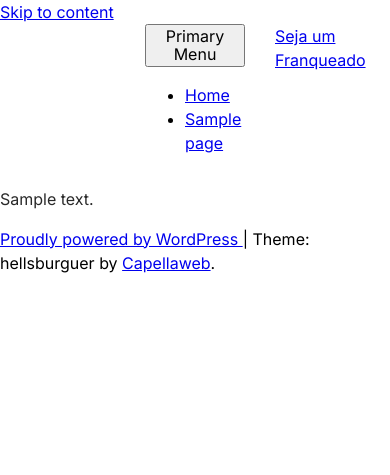
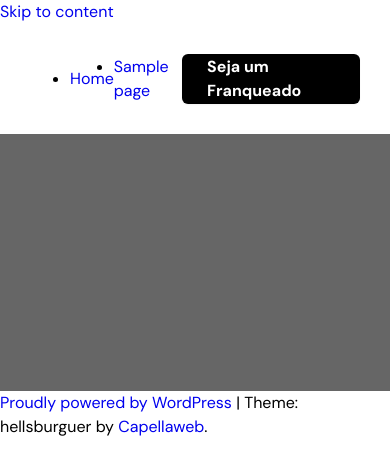
Before and after one commit to eduardocapella/hellsburguer, a WordPress theme: template front-page.php in a window 390 px wide. Shown: the top 475 px of the page. Run offline with PHP 8.4 and a stand-in for WordPress, Linux system fonts and the light colour scheme; the site name, menu and one post (Sample post) are stand-ins, and other content is empty.

Commit message:
Seção restaurantes, inclusão do mixin media-breakpoint do Bootstrap, ajustes em functions, header, css, etc.

```diff
--- a/assets/sass/abstract/_placeholders.scss
+++ b/assets/sass/abstract/_placeholders.scss
@@ -0,0 +1,4 @@
+%reseta-lista {
+	padding-left: 0;
+	list-style: none;
+}
--- a/assets/sass/abstract/_variables.scss
+++ b/assets/sass/abstract/_variables.scss
@@ -1,4 +1,4 @@
 
 
-$font-body: 'Inter', sans-serif;
+$font-body: 'DM Sans', sans-serif;
 $font-headings: 'IBM Plex Serif', sans-serif;
--- /dev/null
+++ b/assets/sass/bootstrap/_bootstrap.scss
@@ -0,0 +1,19 @@
+@import 'breakpoints';
+@import 'bootstrap-grid';
+
+$grid-breakpoints: (
+  xs: 0,
+  sm: 576px,
+  md: 768px,
+  lg: 992px,
+  xl: 1200px,
+  xxl: 1400px
+);
+
+$container-max-widths: (
+  sm: 540px,
+  md: 720px,
+  lg: 960px,
+  xl: 1140px,
+  xxl: 1320px
+);
--- /dev/null
+++ b/assets/sass/bootstrap/_breakpoints.scss
@@ -0,0 +1,123 @@
+// Breakpoint viewport sizes and media queries.
+//
+// Breakpoints are defined as a map of (name: minimum width), order from small to large:
+//
+//    (xs: 0, sm: 576px, md: 768px, lg: 992px, xl: 1200px)
+//
+// The map defined in the `$grid-breakpoints` global variable is used as the `$breakpoints` argument by default.
+
+// Name of the next breakpoint, or null for the last breakpoint.
+//
+//    >> breakpoint-next(sm)
+//    md
+//    >> breakpoint-next(sm, (xs: 0, sm: 576px, md: 768px, lg: 992px, xl: 1200px))
+//    md
+//    >> breakpoint-next(sm, $breakpoint-names: (xs sm md lg xl))
+//    md
+@function breakpoint-next($name, $breakpoints: $grid-breakpoints, $breakpoint-names: map-keys($breakpoints)) {
+  $n: index($breakpoint-names, $name);
+  @return if($n != null and $n < length($breakpoint-names), nth($breakpoint-names, $n + 1), null);
+}
+
+// Minimum breakpoint width. Null for the smallest (first) breakpoint.
+//
+//    >> breakpoint-min(sm, (xs: 0, sm: 576px, md: 768px, lg: 992px, xl: 1200px))
+//    576px
+@function breakpoint-min($name, $breakpoints: $grid-breakpoints) {
+  $min: map-get($breakpoints, $name);
+  @return if($min != 0, $min, null);
+}
+
+// Maximum breakpoint width. Null for the largest (last) breakpoint.
+// The maximum value is calculated as the minimum of the next one less 0.02px
+// to work around the limitations of `min-` and `max-` prefixes and viewports with fractional widths.
+// See https://www.w3.org/TR/mediaqueries-4/#mq-min-max
+// Uses 0.02px rather than 0.01px to work around a current rounding bug in Safari.
+// See https://bugs.webkit.org/show_bug.cgi?id=178261
+//
+//    >> breakpoint-max(sm, (xs: 0, sm: 576px, md: 768px, lg: 992px, xl: 1200px))
+//    767.98px
+@function breakpoint-max($name, $breakpoints: $grid-breakpoints) {
+  $next: breakpoint-next($name, $breakpoints);
+  @return if($next, breakpoint-min($next, $breakpoints) - .02, null);
+}
+
+// Returns a blank string if smallest breakpoint, otherwise returns the name with a dash in front.
+// Useful for making responsive utilities.
+//
+//    >> breakpoint-infix(xs, (xs: 0, sm: 576px, md: 768px, lg: 992px, xl: 1200px))
+//    ""  (Returns a blank string)
+//    >> breakpoint-infix(sm, (xs: 0, sm: 576px, md: 768px, lg: 992px, xl: 1200px))
+//    "-sm"
+@function breakpoint-infix($name, $breakpoints: $grid-breakpoints) {
+  @return if(breakpoint-min($name, $breakpoints) == null, "", "-#{$name}");
+}
+
+// Media of at least the minimum breakpoint width. No query for the smallest breakpoint.
+// Makes the @content apply to the given breakpoint and wider.
+@mixin media-breakpoint-up($name, $breakpoints: $grid-breakpoints) {
+  $min: breakpoint-min($name, $breakpoints);
+  @if $min {
+	 @media (min-width: $min) {
+		@content;
+	 }
+  } @else {
+	 @content;
+  }
+}
+
+// Media of at most the maximum breakpoint width. No query for the largest breakpoint.
+// Makes the @content apply to the given breakpoint and narrower.
+@mixin media-breakpoint-down($name, $breakpoints: $grid-breakpoints) {
+  $max: breakpoint-max($name, $breakpoints);
+  @if $max {
+	 @media (max-width: $max) {
+		@content;
+	 }
+  } @else {
+	 @content;
+  }
+}
+
+// Media that spans multiple breakpoint widths.
+// Makes the @content apply between the min and max breakpoints
+@mixin media-breakpoint-between($lower, $upper, $breakpoints: $grid-breakpoints) {
+  $min: breakpoint-min($lower, $breakpoints);
+  $max: breakpoint-max($upper, $breakpoints);
+
+  @if $min != null and $max != null {
+	 @media (min-width: $min) and (max-width: $max) {
+		@content;
+	 }
+  } @else if $max == null {
+	 @include media-breakpoint-up($lower, $breakpoints) {
+		@content;
+	 }
+  } @else if $min == null {
+	 @include media-breakpoint-down($upper, $breakpoints) {
+		@content;
+	 }
+  }
+}
+
+// Media between the breakpoint's minimum and maximum widths.
+// No minimum for the smallest breakpoint, and no maximum for the largest one.
+// Makes the @content apply only to the given breakpoint, not viewports any wider or narrower.
+@mixin media-breakpoint-only($name, $breakpoints: $grid-breakpoints) {
+  $min: breakpoint-min($name, $breakpoints);
+  $max: breakpoint-max($name, $breakpoints);
+
+  @if $min != null and $max != null {
+	 @media (min-width: $min) and (max-width: $max) {
+		@content;
+	 }
+  } @else if $max == null {
+	 @include media-breakpoint-up($name, $breakpoints) {
+		@content;
+	 }
+  } @else if $min == null {
+	 @include media-breakpoint-down($name, $breakpoints) {
+		@content;
+	 }
+  }
+}
--- a/assets/sass/elements/_buttons.scss
+++ b/assets/sass/elements/_buttons.scss
@@ -0,0 +1,13 @@
+.btn-franqueado {
+	height: 50px;
+	border-radius: 6px;
+	padding: 13px 25px 13px 25px;
+	background-color: $color-neutral-pure;
+	display: flex;
+	justify-content: center;
+	align-items: center;
+	color: #fff;
+	font-weight: 600;
+
+	box-shadow: 0px 1px 2px 0px rgba(#000, .05);
+}
--- a/assets/sass/elements/_elements.scss
+++ b/assets/sass/elements/_elements.scss
@@ -1,3 +1,9 @@
 @import 'buttons';
 @import 'forms';
 @import 'lists';
+@import 'header';
+
+
+a {
+	text-decoration: none;
+}
--- /dev/null
+++ b/assets/sass/elements/_header.scss
@@ -0,0 +1,20 @@
+#masthead {
+	height: 110px;
+	padding: 15px;
+
+	.container {
+		display: flex;
+		justify-content: space-between;
+		align-items: center;
+	}
+}
+
+
+.custom-logo-link {
+	display: block;
+	img {
+		display: block;
+		height: 80px;
+		width: 100%;
+	}
+}
--- a/assets/sass/navigation/_main-menu.scss
+++ b/assets/sass/navigation/_main-menu.scss
@@ -0,0 +1,40 @@
+#primary-menu {
+
+	display: flex;
+	align-items: center;
+	justify-content: space-between;
+	width: 100%;
+
+	ul {
+		@extend %reseta-lista;
+		display: flex;
+		align-items: center;
+
+		li{
+			 margin-right: 40px;
+
+			 a {
+				  font-size: 0.875rem;
+				  font-weight: 500;
+				  line-height: 1.125rem;
+				  color: $color-neutral-dark;
+			 }
+		}
+	}
+}
+
+
+.menu-mobile {
+	display: none;
+	cursor: pointer;
+}
+
+.bar {
+	display: block;
+	width: 28px;
+	height: 3px;
+	border-radius: 2px;
+	margin: 5px auto;
+	background-color: #000;
+	transition: all 0.3s ease-in-out;
+}
--- /dev/null
+++ b/assets/sass/sections/_sections.scss
@@ -0,0 +1,62 @@
+
+.section_restaurantes {
+
+	max-width: 1400px;
+	margin-left: auto;
+	margin-right: auto;
+	padding-top: 100px;
+	padding-bottom: 130px;
+	position: relative;
+
+	text-align: center;
+
+	* {
+		color: white;
+	}
+
+	.overlay {
+		z-index: 5;
+		position: absolute;
+		width: 100%;
+		height: 100%;
+		background-color: rgba( 0, 0, 0, .6);
+		top: 0;
+		padding-top: 0;
+	}
+
+	.container {
+		z-index: 50;
+		position: relative;
+	}
+
+	h2 {
+		text-transform: uppercase;
+		font-size: 2rem;
+
+		@include media-breakpoint-up(sm) {
+			font-size: 3rem;
+		}
+	}
+
+	h3 {
+		padding: 10px;
+		background-color: $color-primary-pure;
+		font-weight: 1.5rem;
+		width: fit-content;
+		margin: 0 auto;
+		margin-bottom: 1rem;
+
+		height: 44px;
+		display: flex;
+	}
+
+	p { margin: 0;}
+
+	ul {
+		@extend %reseta-lista;
+		li {
+			margin-bottom: 40px;
+		}
+	}
+
+}
--- a/assets/sass/style.scss
+++ b/assets/sass/style.scss
@@ -1,9 +1,11 @@
+@use "sass:map";
 
 @import 'abstract/abstract';
-@import 'bootstrap/bootstrap-grid';
+@import 'bootstrap/bootstrap';
 @import 'elements/elements';
 @import 'gutenberg/gutenberg';
+@import 'resets/resets';
+@import 'typography/typography';
 @import 'navigation/navigation';
 @import 'pages/pages';
-@import 'resets/resets';
-@import 'typography/typography';
+@import 'sections/sections';
--- a/assets/sass/typography/_headings.scss
+++ b/assets/sass/typography/_headings.scss
@@ -0,0 +1,12 @@
+h1, h2, h4, h5, h6 {
+	font-family: $font-headings;
+}
+
+h3 {
+	font-family: $font-body;
+}
+
+h1 { font-size: 4rem; line-height: 4.2rem; }
+h2 { font-size: 3rem; line-height: 3.6rem; }
+h3 { font-size: 1.5rem; line-height: 1.5rem; }
+h4 { font-size: 1.3rem; line-height: 1.4rem; }
--- a/front-page.php
+++ b/front-page.php
@@ -17,14 +17,8 @@ get_header();
 
 	<main id="primary" class="site-main">
 
-		<?php
-		while ( have_posts() ) :
-			the_post();
-
-			the_content();
-
-		endwhile; // End of the loop.
-		?>
+      <?php require get_template_directory() . '/inc/fn/exibe_restaurantes.php'; ?>
+      <?php exibe_restaurantes(); ?>
 
 	</main><!-- #main -->
 
--- a/functions.php
+++ b/functions.php
@@ -140,7 +140,7 @@ add_action( 'widgets_init', 'hellsburguer_widgets_init' );
 function hellsburguer_scripts() {
 	// wp_enqueue_style( 'hellsburguer-style', get_stylesheet_uri(), array(), _S_VERSION );
 
-	wp_enqueue_style( 'custom-google-fonts', 'https://fonts.googleapis.com/css2?family=IBM+Plex+Serif:ital,wght@0,400;0,700;1,400&family=Inter:wght@300;400;600;700;800&display=swap', array(), false );
+	wp_enqueue_style( 'custom-google-fonts', 'https://fonts.googleapis.com/css2?family=DM+Sans:ital,wght@0,400;0,700;1,400;1,700&family=IBM+Plex+Serif:ital,wght@0,400;0,700;1,400&display=swap', array(), false );
 
 	wp_enqueue_style( 'hellsburguer-style', get_template_directory_uri() . '/assets/css/style.css', array(), _S_VERSION );
 
@@ -150,6 +150,11 @@ function hellsburguer_scripts() {
 
 }
 add_action( 'wp_enqueue_scripts', 'hellsburguer_scripts' );
+
+function my_custom_admin_css() {
+	wp_enqueue_style( 'style-admin', get_template_directory_uri() . '/style-admin.css', array(), _S_VERSION );
+}
+add_action( 'admin_head', 'my_custom_admin_css' );
 
 
 /**
--- a/header.php
+++ b/header.php
@@ -33,13 +33,18 @@
 
 	<header id="masthead" class="site-header">
 		<div class="container">
-			<div class="row">
-				<div class="col site-branding">
+			<div class="site-branding">
 				<?php the_custom_logo(); ?>
 			</div>
-				<div class="col">
+			<div class="">
 				<nav id="site-navigation" class="main-navigation">
-						<button class="menu-toggle" aria-controls="primary-menu" aria-expanded="false"><?php esc_html_e( 'Primary Menu', 'hellsburguer' ); ?></button>
+
+					<div class="menu-mobile">
+						  <span class="bar"></span>
+						  <span class="bar"></span>
+						  <span class="bar"></span>
+					 </div>
+
 					<?php
 					wp_nav_menu(
 						array(
@@ -48,12 +53,10 @@
 						)
 					);
 					?>
-
 				</nav><!-- #site-navigation -->
 			</div>
-				<div class="col">
+			<div class="">
 				<a class="btn-franqueado" href="#"><?php echo __( 'Seja um Franqueado', 'hellsburguer' ) ?></a>
-				</div>
 			</div>
 		</div>
 
--- /dev/null
+++ b/inc/fn/exibe_restaurantes.php
@@ -0,0 +1,40 @@
+<?php
+
+function exibe_restaurantes() {
+
+	$titulo = get_field( 're_titulo' );
+	$restaurantes = get_field( 're_restaurantes' );
+	$background = get_field( 're_background' );
+	$background_image = $background[ 'imagem' ][ 'url' ];
+	$background_image_position = $background[ 'posicionamento_da_imagem' ];
+	// print_r( '<pre>' );
+	// print_r( $background_image_position );
+	// print_r( '</pre>' );
+	?>
+
+	<section class="section_restaurantes" style='background-image: url("<?php echo $background_image; ?>"); background-size: cover; background-repeat: no-repeat; background-size: cover; background-position: <?php echo $background_image_position[ 'label' ]; ?> center;' >
+		<div class="overlay"></div>
+		<!-- /.overlay -->
+		<div class="container">
+			<div class="row">
+				<div class="col-sm-12">
+
+					<h2><?php echo $titulo; ?></h2>
+					<ul class="lista-de-restaurantes">
+						<?php foreach( $restaurantes as $restaurante ) { ?>
+							<li>
+								<h3><?php echo $restaurante[ 'nome' ]; ?></h3>
+								<p><?php echo $restaurante[ 'endereco' ]; ?></p>
+							</li>
+						<?php } ?>
+					</ul>
+				</div>
+				<!-- /.col-sm-12 -->
+			</div>
+			<!-- /.container -->
+		</div>
+		<!-- /.row -->
+	</section>
+	<!-- /.restaurantes -->
+	<?php
+}
```
Also changed, not shown: page.php (+1 -6 lines), style-admin.css (added, +12 -0 lines), assets/css/style.css, 1 other file. Lines whose indentation alone changed are shown as unchanged.
